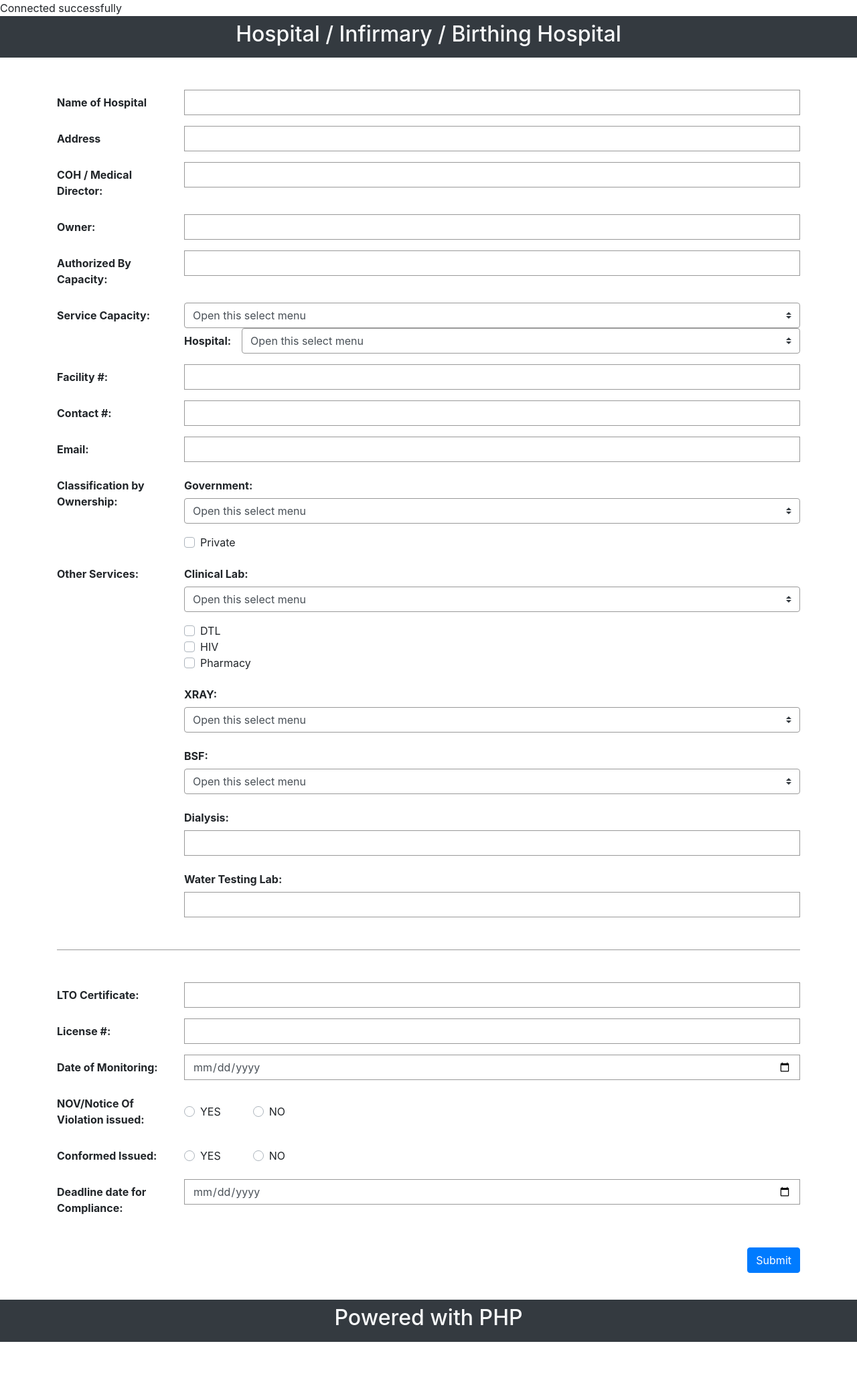
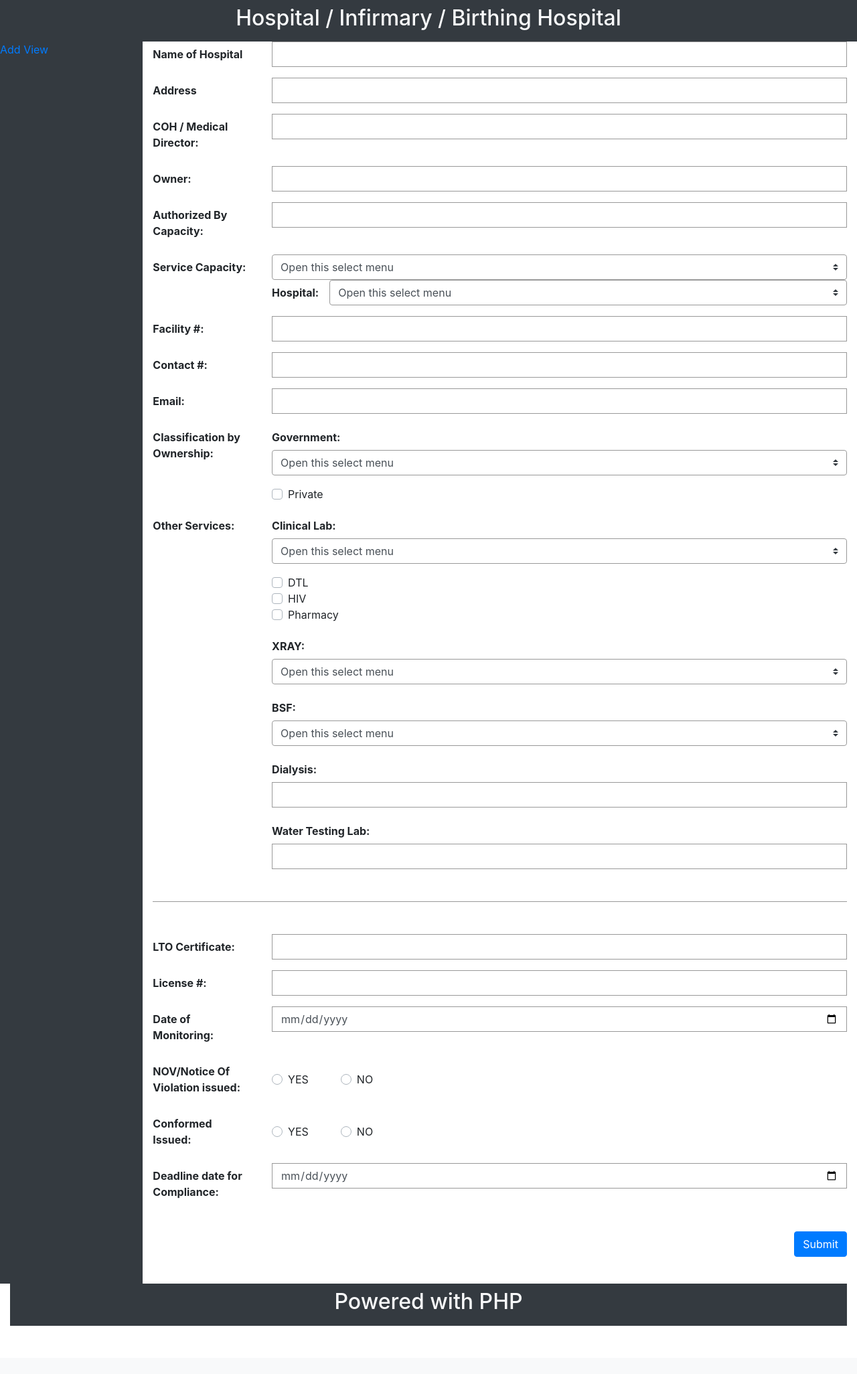
Before and after one commit to conrad619/HospitalInfoSys, a PHP site: page / in a window 1280 px wide; the page is wider, and only the part inside the window is pictured. Shown: that part at 67% size. After the commit the page ends 1980 px from the top of that part, so only its background shows below. Run offline with PHP 8.4, Linux system fonts and the light colour scheme.

Commit message:
adding sidebar

```diff
--- a/connect.php
+++ b/connect.php
@@ -7,10 +7,10 @@ try {
       $conn = new PDO("mysql:host=$servername;dbname=HospitalInfoSys", $username, $password);
       // set the PDO error mode to exception
       $conn->setAttribute(PDO::ATTR_ERRMODE, PDO::ERRMODE_EXCEPTION);
-      echo "Connected successfully";
+      //echo "Connected successfully";
     }
 catch(PDOException $e)
     {
-      echo "Connection failed: " . $e->getMessage();
+      //echo "Connection failed: " . $e->getMessage();
     }
 ?>
--- a/css/mycss.css
+++ b/css/mycss.css
@@ -15,3 +15,8 @@ hr{
 .col-form-label{
   font-weight: bold;
 }
+
+.sidebar-sticky{
+  position: sticky;
+  top:0;
+}
--- a/index.php
+++ b/index.php
@@ -15,14 +15,21 @@ include 'connect.php';
   <body>
     <div class="container-fluid bg-dark">
 
-      <div class="d-flex justify-content-center text-light p-2 mb-5">
+      <div class="d-flex justify-content-center text-light p-2">
         <h2>Hospital / Infirmary / Birthing Hospital</h2>
       </div>
 
     </div>
+    <div class="container-fluid">
+    <div class="row">
+      <nav class="nav flex-column col-2 bg-light bg-dark">
+        <div class="sidebar-sticky">
+          <a href="#">Add</a>
+          <a href="#">View</a>
 
-    <div class="container">
-
+        </div>
+      </nav>
+      <div class="main-form col-10">
         <form action="addHospital.php" method="post">
 
           <div class="form-group row">
@@ -270,6 +277,7 @@ include 'connect.php';
 
       </div>
 
+      </div>
 
       <div class="container-fluid bg-dark">
 
```
Lines whose indentation alone changed are shown as unchanged.
